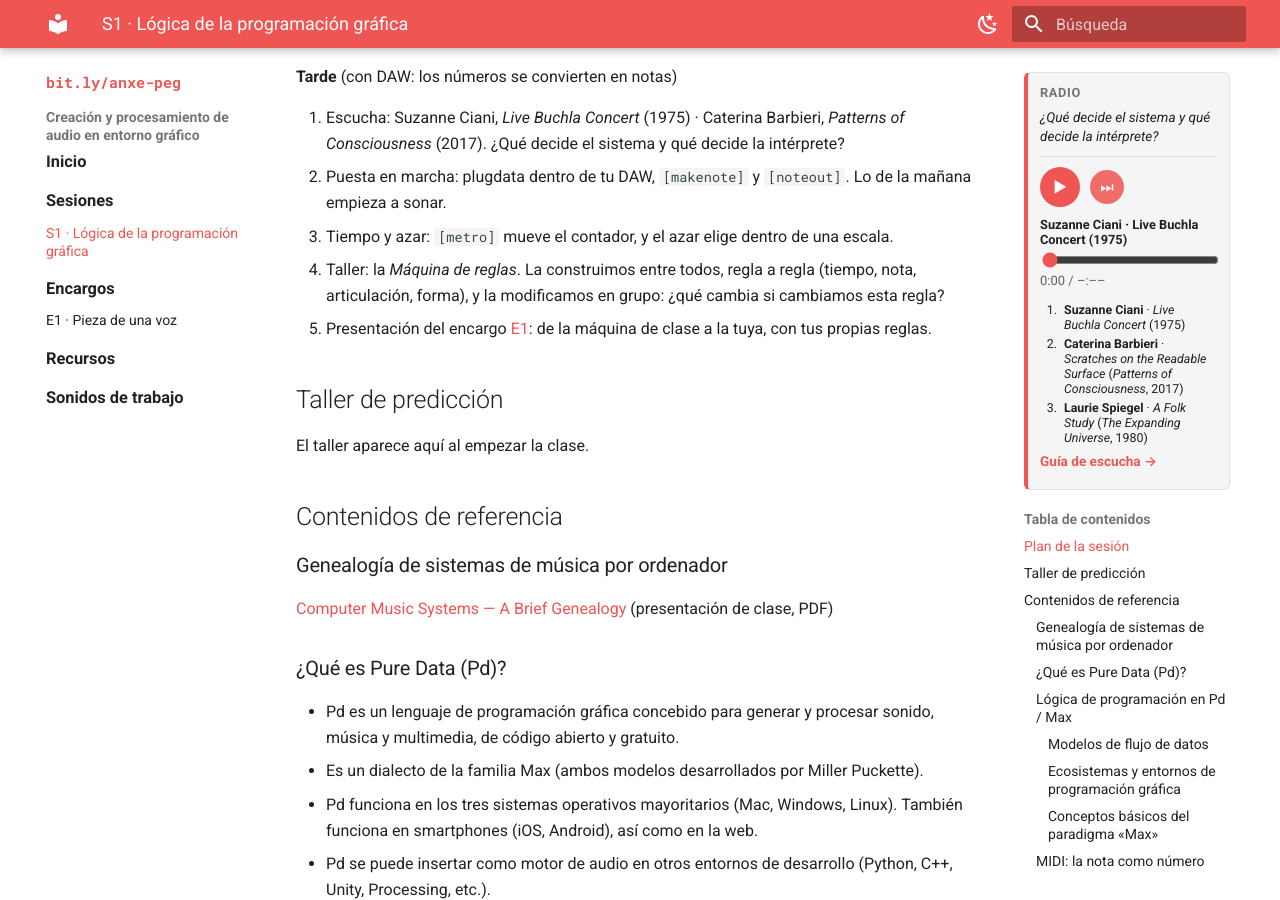
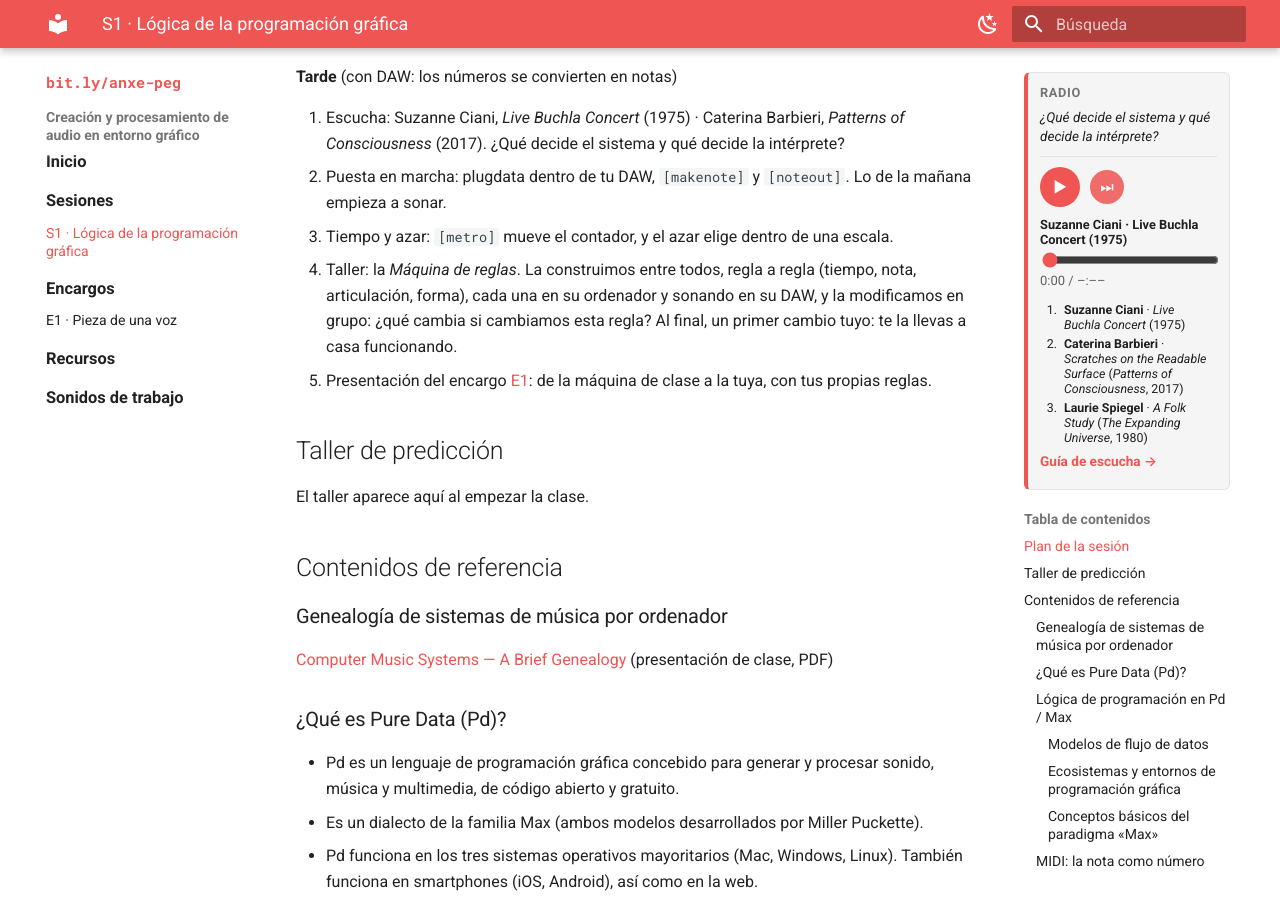
Before and after one commit to anxefaraldo/peg-curso, an MkDocs documentation site: the page built from docs/sesiones/s1.md, in a window 1280 px wide and 900 px high, scrolled down 618 px. Built offline with MkDocs 1.6.1 and Material for MkDocs 9.7.7, drawn with Linux system fonts in a browser that asks for light colours.

Commit message:
Publicación programada 2026-10-03 07:32

```diff
--- a/docs/sesiones/s1.md
+++ b/docs/sesiones/s1.md
@@ -29,7 +29,7 @@
 1. Escucha: Suzanne Ciani, *Live Buchla Concert* (1975) · Caterina Barbieri, *Patterns of Consciousness* (2017). ¿Qué decide el sistema y qué decide la intérprete?
 2. Puesta en marcha: plugdata dentro de tu DAW, `[makenote]` y `[noteout]`. Lo de la mañana empieza a sonar.
 3. Tiempo y azar: `[metro]` mueve el contador, y el azar elige dentro de una escala.
-4. Taller: la *Máquina de reglas*. La construimos entre todos, regla a regla (tiempo, nota, articulación, forma), y la modificamos en grupo: ¿qué cambia si cambiamos esta regla?
+4. Taller: la *Máquina de reglas*. La construimos entre todos, regla a regla (tiempo, nota, articulación, forma), cada una en su ordenador y sonando en su DAW, y la modificamos en grupo: ¿qué cambia si cambiamos esta regla? Al final, un primer cambio tuyo: te la llevas a casa funcionando.
 5. Presentación del encargo [E1](../encargos/e1.md): de la máquina de clase a la tuya, con tus propias reglas.
 
 ## Taller de predicción
```
Also changed, not shown: docs/encargos/e1.md (+1 -1 lines).
